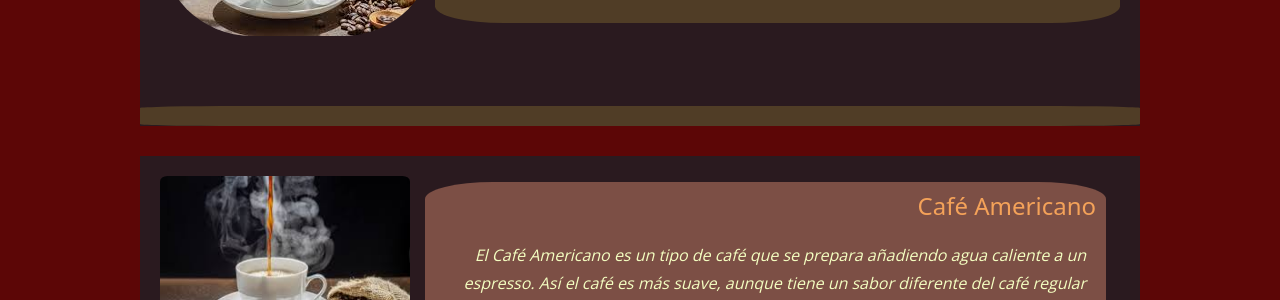
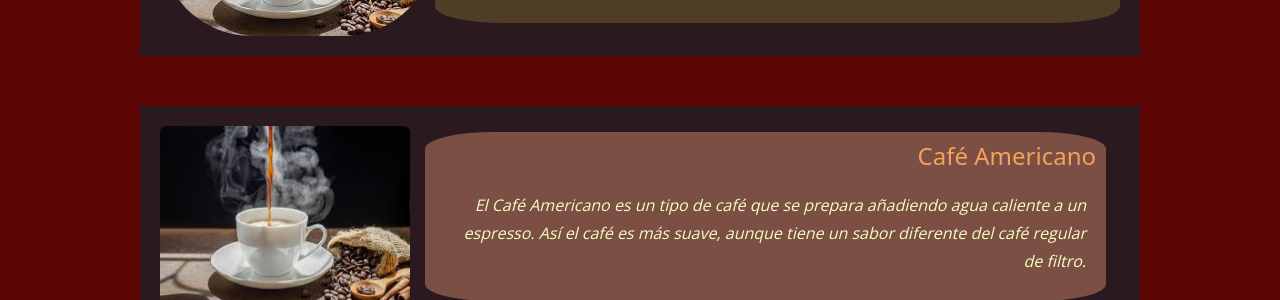
Before and after one commit to Jessfernandez2021/centralperkcafe, a website: page Secciones/Café.html in a window 1280 px wide. Shown: the part 500-800 px from the top of the page. Drawn offline with nearby package versions, Linux system fonts and the light colour scheme; a web font is replaced by a local one.

Commit message:
cambios finales

```diff
--- a/Secciones/Café.html
+++ b/Secciones/Café.html
@@ -69,10 +69,6 @@
                         </p>
                     </div>
                 </div>
-                <div class="tarjeta__contenido">
-
-
-
             </section>
             <section class="contenedor">
                 <div class="tarjeta">
@@ -225,7 +221,7 @@
         <!-- Redes sociales -->
         <section class="footerCopy">
             <div class="mainCopyRedes">
-                <div class="footerCopyright" >
+                <div class="footerCopyright">
                     Copyright 2021 - Todos los derechos reservados -
                 </div>
 
```
Lines whose indentation alone changed are shown as unchanged.
